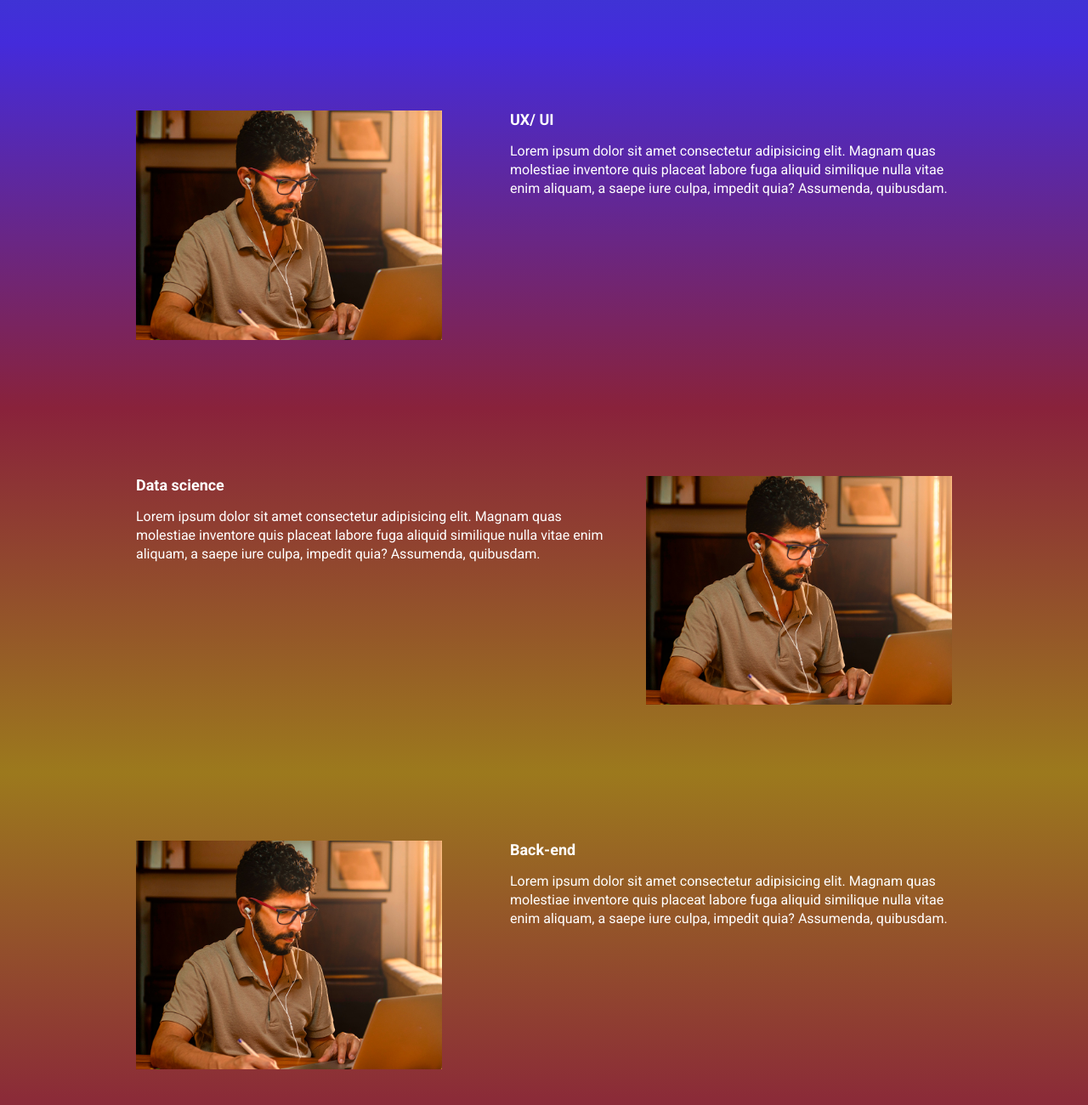
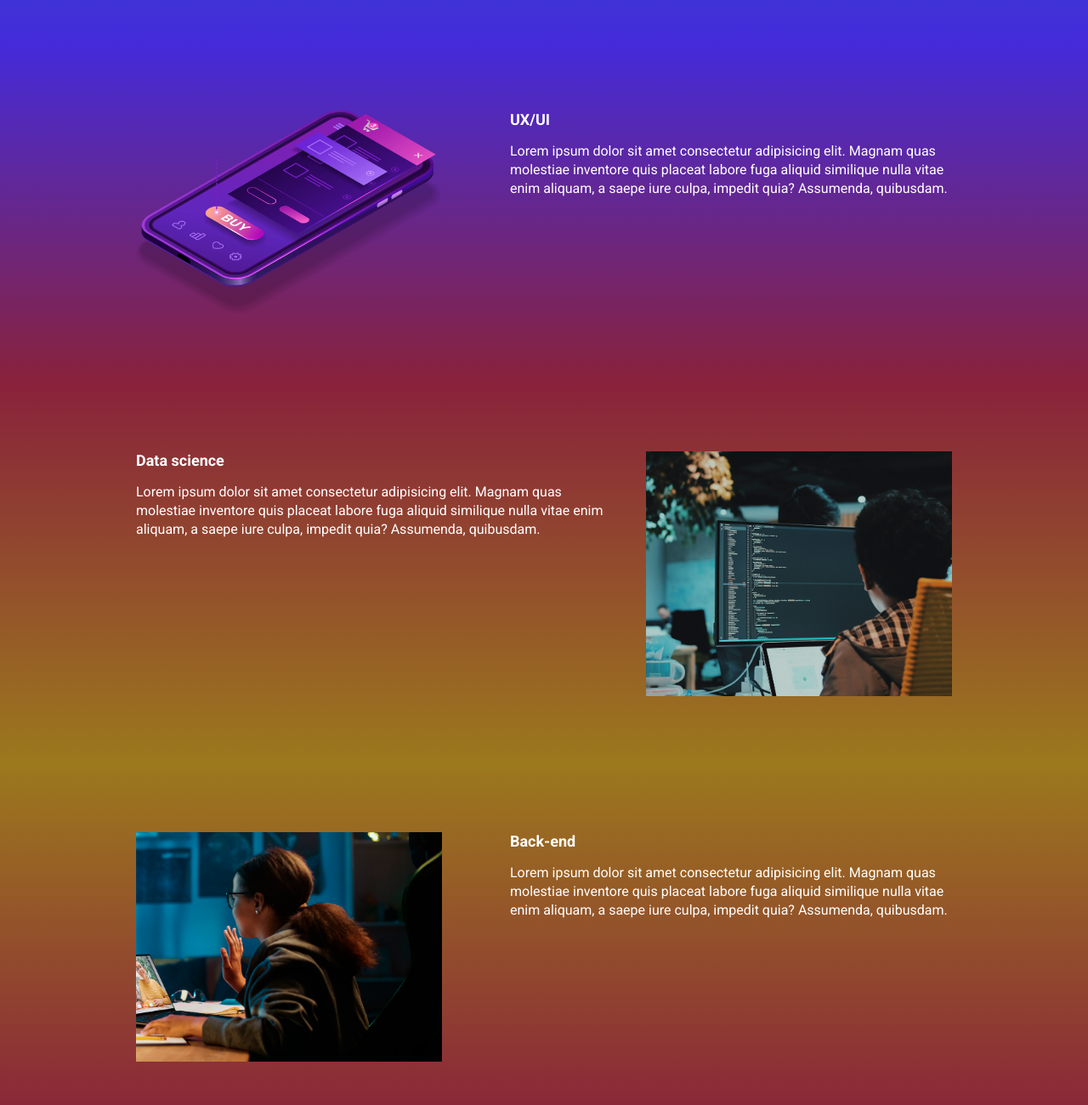
Before and after one commit to douglastony/ebac_tarefa_15, a website built with Parcel: page src/index.html in a window 1280 px wide. Shown: the part 940-2240 px from the top of the page at 85% size. Built offline with nearby package versions, Linux system fonts and the light colour scheme.

Commit message:
Consertando as fotos e descriçõe

```diff
--- a/src/index.html
+++ b/src/index.html
@@ -53,12 +53,12 @@
     <section class="event event--ui-ux event--image-left">
         <div class="container" data-aos="fade-left">
             <div class="event__details">
-                <h2 class="event__details__title">UX/       UI</h2>
+                <h2 class="event__details__title">UX/UI</h2>
                 <p class="event__details__description">
                     Lorem ipsum dolor sit amet consectetur adipisicing elit. Magnam quas molestiae inventore quis placeat labore fuga aliquid similique nulla vitae enim aliquam, a saepe iure culpa, impedit quia? Assumenda, quibusdam.
                 </p>
             </div>
-            <img class="event__image" src="images/frontend.png" alt="Front-end">
+            <img class="event__image" src="images/ui-ux.png" alt="UX-UI">
         </div>
     </section>
     <section class="event event--datascience">
@@ -69,7 +69,7 @@
                     Lorem ipsum dolor sit amet consectetur adipisicing elit. Magnam quas molestiae inventore quis placeat labore fuga aliquid similique nulla vitae enim aliquam, a saepe iure culpa, impedit quia? Assumenda, quibusdam.
                 </p>
             </div>
-            <img class="event__image" src="images/frontend.png" alt="Front-end">
+            <img class="event__image" src="images/data.png" alt="Data Science">
         </div>
     </section>
     <section class="event event--backend event--image-left">
@@ -80,7 +80,7 @@
                     Lorem ipsum dolor sit amet consectetur adipisicing elit. Magnam quas molestiae inventore quis placeat labore fuga aliquid similique nulla vitae enim aliquam, a saepe iure culpa, impedit quia? Assumenda, quibusdam.
                 </p>
             </div>
-            <img class="event__image" src="images/frontend.png" alt="Front-end">
+            <img class="event__image" src="images/backend.png" alt="Back-end">
         </div>
     </section>
 
```
